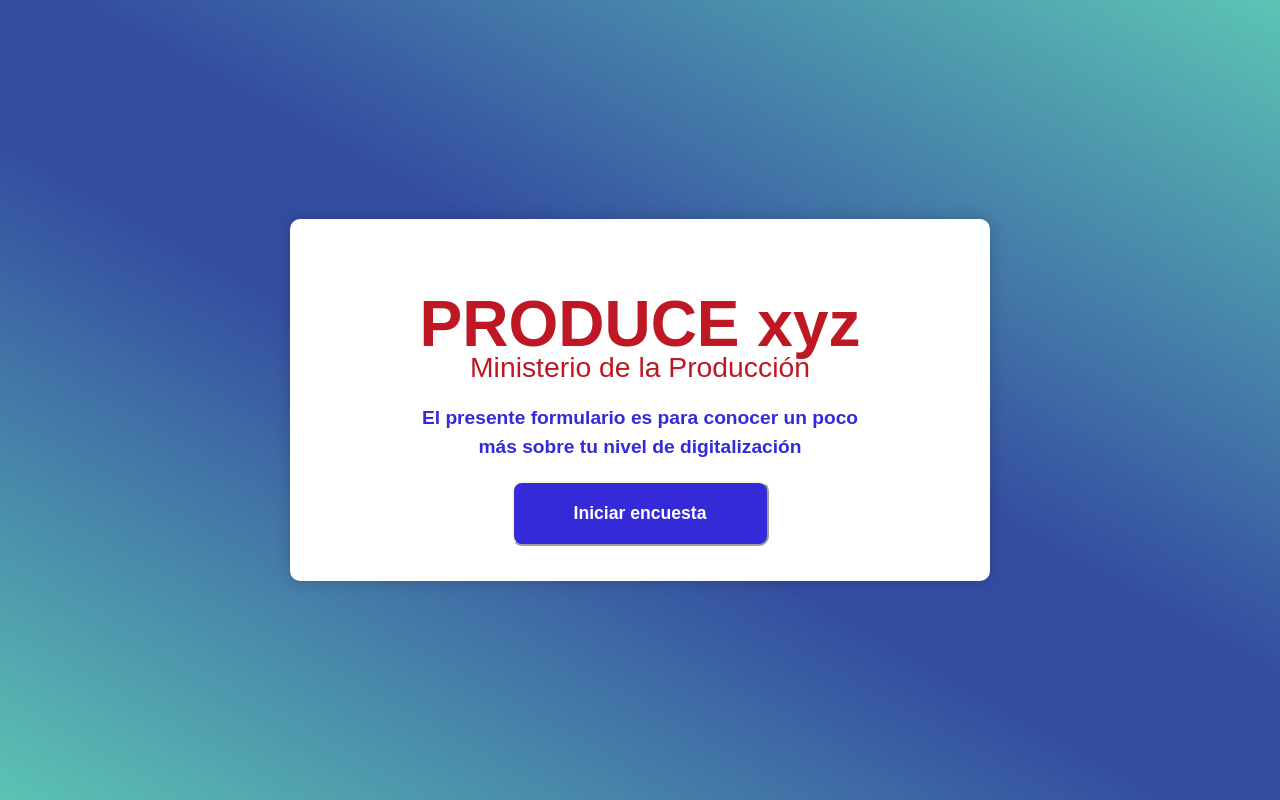
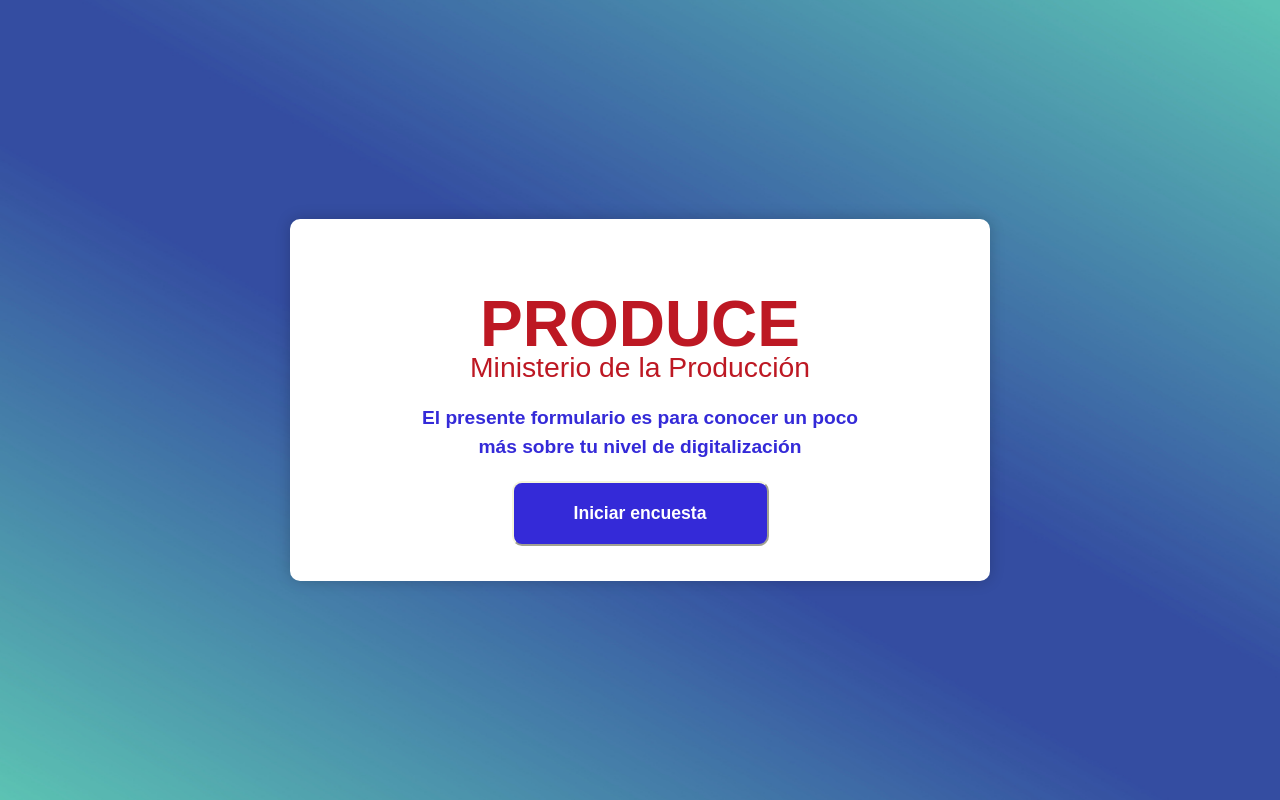
Before and after one commit to producePeru/encuesta, a plain HTML site: page index.html in a window 1280 px wide. Drawn offline with Linux system fonts and the light colour scheme.

Commit message:
modfcar titulo 2

```diff
--- a/index.html
+++ b/index.html
@@ -16,7 +16,7 @@
     <div class="encuesta-container">
 
         <div id="encuestaContainer">
-            <h1 class="text-center">PRODUCE xyz </h1>
+            <h1 class="text-center">PRODUCE</h1>
             <h2 class="text-center" id="ministerioText">Ministerio de la Producción</h2> <!-- Aquí está el nuevo texto -->
             <p id="descripcionText">El presente formulario es para conocer un poco más sobre tu nivel de digitalización</p>
             <!-- Aquí se cargarán dinámicamente las preguntas -->
```
